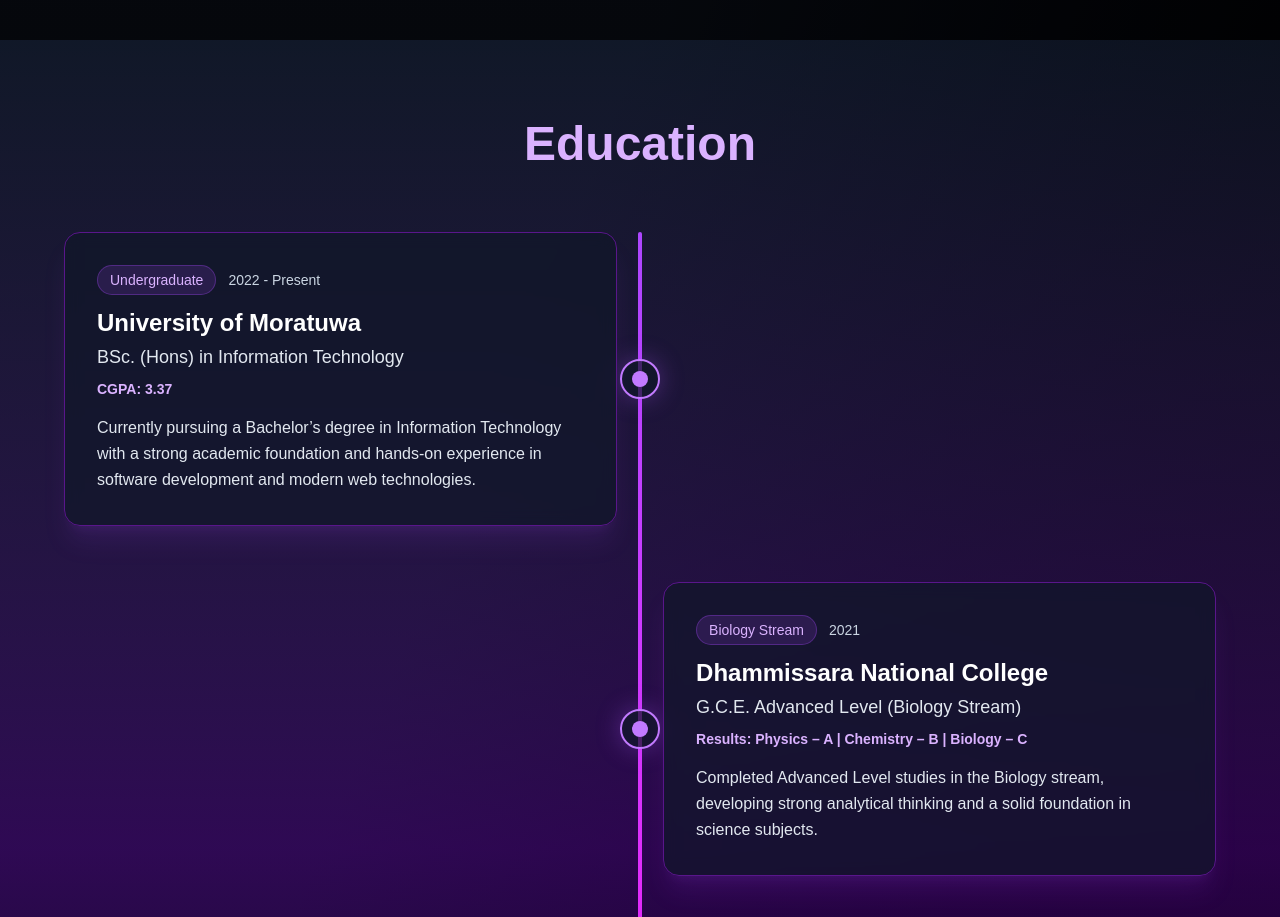
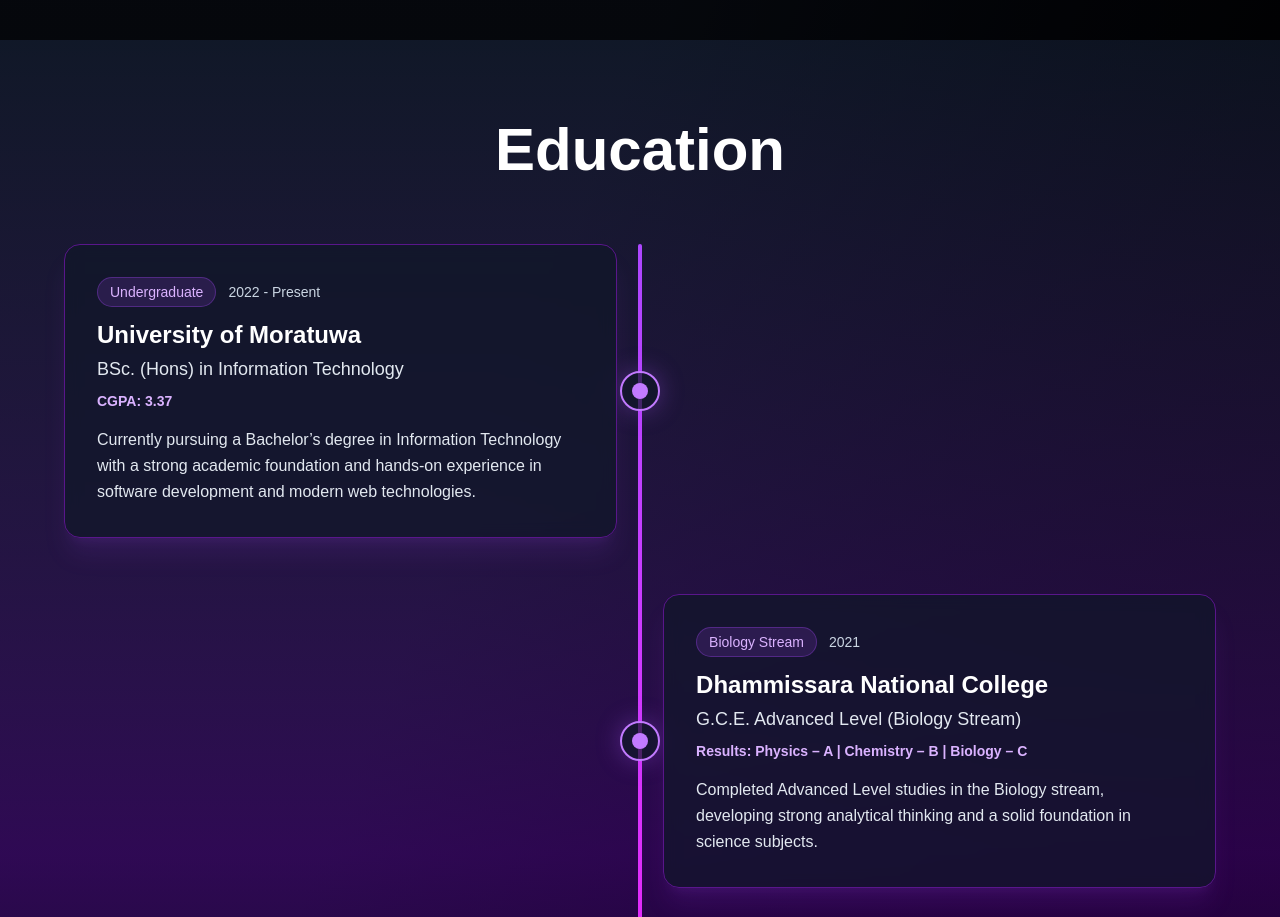
Before and after one commit to Imashi-wimalasekera/My-Portfolio, a Next.js app in the folder frontend/: page / in a window 1280 px wide. Shown: the part 1560-2477 px from the top of the page. Built offline with nearby package versions, Linux system fonts and the light colour scheme.

Commit message:
update education section

```diff
--- a/frontend/app/components/EducationSection.tsx
+++ b/frontend/app/components/EducationSection.tsx
@@ -60,7 +60,7 @@
           whileInView={{ opacity: 1, y: 0 }}
           viewport={{ once: true }}
           transition={{ duration: 0.6 }}
-          className="text-center text-4xl md:text-5xl font-bold text-purple-300 mb-16"
+          className="text-center text-5xl md:text-6xl font-bold text-white mb-16"
         >
           Education
         </motion.h2>
@@ -79,13 +79,14 @@
                 whileInView={{ opacity: 1, y: 0 }}
                 viewport={{ once: true }}
                 transition={{ duration: 0.6, delay: 0.15 * index }}
-                className="relative flex flex-col md:flex-row items-start md:items-center gap-6 md:gap-10"
+                whileHover={{ y: -5 }}
+                className="relative flex flex-col md:flex-row items-start md:items-center gap-6 md:gap-10 group"
               >
                 <div className="absolute left-1/2 -translate-x-1/2 w-10 h-10 rounded-full border-2 border-purple-400 bg-gray-900/70 flex items-center justify-center shadow-[0_0_25px_rgba(168,85,247,0.35)]">
                   <div className="w-4 h-4 rounded-full bg-purple-400" />
                 </div>
 
-                <div className={`w-full md:w-[48%] ${cardPosition} bg-gray-900/70 border border-purple-900 rounded-2xl p-6 md:p-8 shadow-xl shadow-purple-500/10 backdrop-blur`}
+                <div className={`w-full md:w-[48%] ${cardPosition} bg-gray-900/70 border border-purple-900 rounded-2xl p-6 md:p-8 shadow-xl shadow-purple-500/10 backdrop-blur transition-all duration-300 group-hover:bg-gray-900/90 group-hover:border-purple-500 group-hover:shadow-2xl group-hover:shadow-purple-500/30`}
                 >
                   <div className="flex flex-wrap items-center gap-3 mb-3">
                     <span className="text-sm px-3 py-1 rounded-full bg-purple-500/15 text-purple-300 border border-purple-500/30">
```
